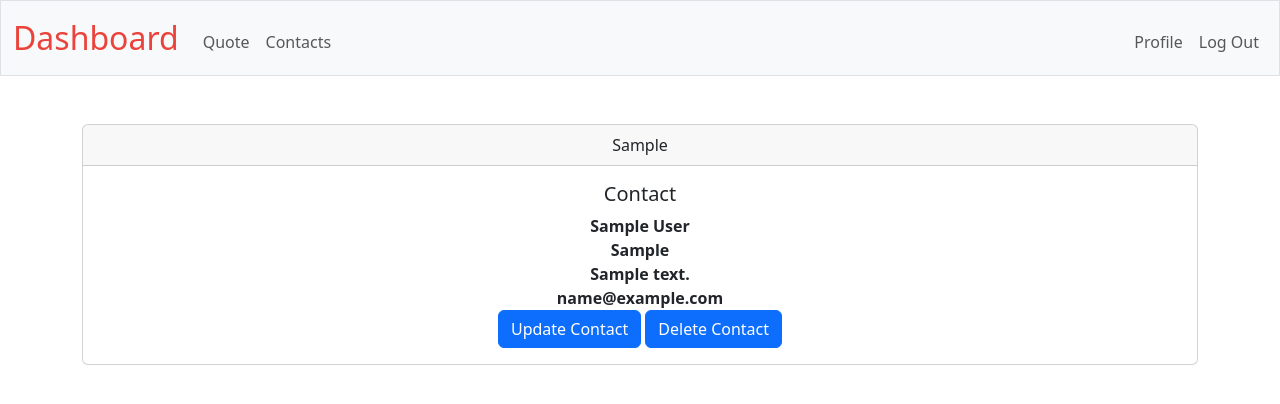
After one commit to eujev/personal-crm, a Flask app: page /contact/1 in a window 1280 px wide. The commit adds this page. Shown: the top 404 px of the page. Run offline with Flask 3, Linux system fonts and the light colour scheme; the visitor is signed in with stand-in values (Sample User, id 1); tables that the repository leaves empty hold one stand-in row (values such as "Sample post"); some libraries are stand-ins or nearby versions.

Commit message:
Add contact page template

```diff
--- a/app.py
+++ b/app.py
@@ -158,7 +158,7 @@ def add_cash():
 def contacts():
     """Show all contacts"""
     user_contacts = db.execute(
-        "SELECT firstname, lastname, birthday FROM people WHERE user_id = ? ORDER BY firstname ASC, lastname ASC",
+        "SELECT firstname, lastname, birthday, id FROM people WHERE user_id = ? ORDER BY firstname ASC, lastname ASC",
         session["user_id"],
     )
     return render_template("contacts.html", user_contacts=user_contacts)
@@ -176,7 +176,7 @@ def contact(person_id):
         )
     except ValueError:
         return apology("Contact does not exist")
-    return render_template("contact.html", contact=user_contact)
+    return render_template("contact.html", contact=user_contact[0])
 
 
 @app.route("/profile")
--- /dev/null
+++ b/templates/contact.html
@@ -0,0 +1,22 @@
+{% extends "layout.html" %}
+
+{% block title %}
+    Contact
+{% endblock %}
+
+{% block main %}
+<div class="card" style="text-align: center">
+    <div class="card-header" id="text-start">
+            {{ contact.firstname }}
+    </div>
+    <div class="card-body">
+        <h5 class="card-title">Contact</h5>
+            <p class="fw-bold" style='margin: 0'>{{ contact.firstname }} {{ contact.lastname }}</p>
+            <p class="fw-bold" style='margin: 0'>{{ contact.birthday }}</p>
+            <p class="fw-bold" style='margin: 0'>{{ contact.address }}</p>
+            <p class="fw-bold" style='margin: 0'>{{ contact.mail }}</p>
+        <a href="/update_contact" class="btn btn-primary">Update Contact</a>
+        <a href="/delete_contact" class="btn btn-primary">Delete Contact</a>
+    </div>
+</div>
+{% endblock %}
--- a/templates/contacts.html
+++ b/templates/contacts.html
@@ -16,7 +16,7 @@
         <tbody>
             {% for contact in user_contacts %}
                 <tr>
-                    <td>{{ contact.firstname }}</td>
+                    <td><a href="{{ url_for( 'contact', person_id=contact.id) }}"> {{ contact.firstname }} </a></td>
                     <td>{{ contact.lastname }}</td>
                     <td>{{ contact.birthday }}</td>
                 </tr>
```
